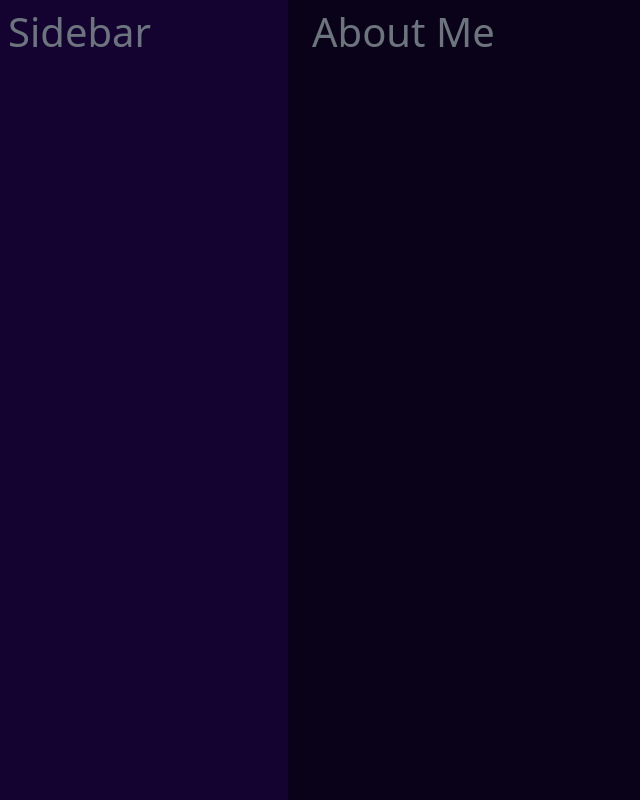
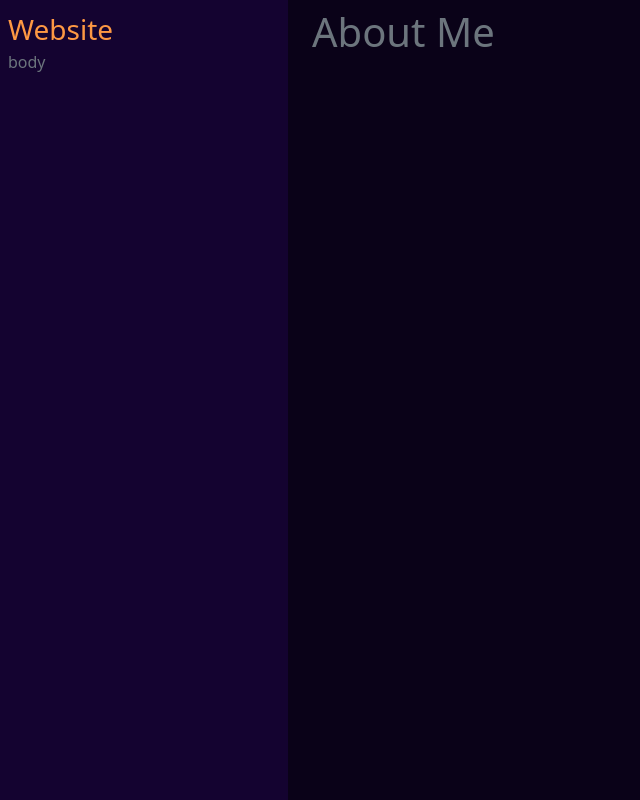
Before and after one commit to mineot/website, a React (Vite) app: page / in a window 1280 px wide. Shown: the whole page, without its empty margins (0-640 px from the left). Built offline with nearby package versions, Linux system fonts and the light colour scheme.

Commit message:
alpha/react - sidebars and offcanvas

```diff
--- a/src/views/components/layout.tsx
+++ b/src/views/components/layout.tsx
@@ -1,6 +1,6 @@
+import { PropsWithChildren } from "react";
 import { Navbar } from "@widgets/navbar";
 import { Sidebar } from "@widgets/sidebar";
-import { PropsWithChildren } from "react";
 
 type LayoutProps = {};
 
--- a/src/views/widgets/offcanvas.tsx
+++ b/src/views/widgets/offcanvas.tsx
@@ -1,3 +1,5 @@
+import { Sidebar } from "./sidebar";
+
 export function Offcanvas() {
   return (
     <div
@@ -5,8 +7,7 @@ export function Offcanvas() {
       className="offcanvas offcanvas-start bg-primary"
       aria-labelledby="offcanvasNavbarLabel"
     >
-      <div className="offcanvas-header">header</div>
-      <div className="offcanvas-body">body</div>
+      <Sidebar showClose={true} />
     </div>
   );
 }
--- a/src/views/widgets/sidebar.tsx
+++ b/src/views/widgets/sidebar.tsx
@@ -1,7 +1,26 @@
-export function Sidebar() {
+type SidebarsProps = {
+  showClose?: boolean;
+};
+
+export function Sidebar(props: SidebarsProps) {
+  const closeButton = (
+    <button
+      type="button"
+      className="btn btn-outline-secondary"
+      data-bs-dismiss="offcanvas"
+      aria-label="Close"
+    >
+      <i className="bi bi-x-lg"></i>
+    </button>
+  );
+
   return (
     <div>
-      <h1>Sidebar</h1>
+      <div className="offcanvas-header">
+        <h3 className="offcanvas-title text-secondary">Website</h3>
+        {props.showClose ? closeButton : null}
+      </div>
+      <div className="offcanvas-body">body</div>
     </div>
   );
 }
```
